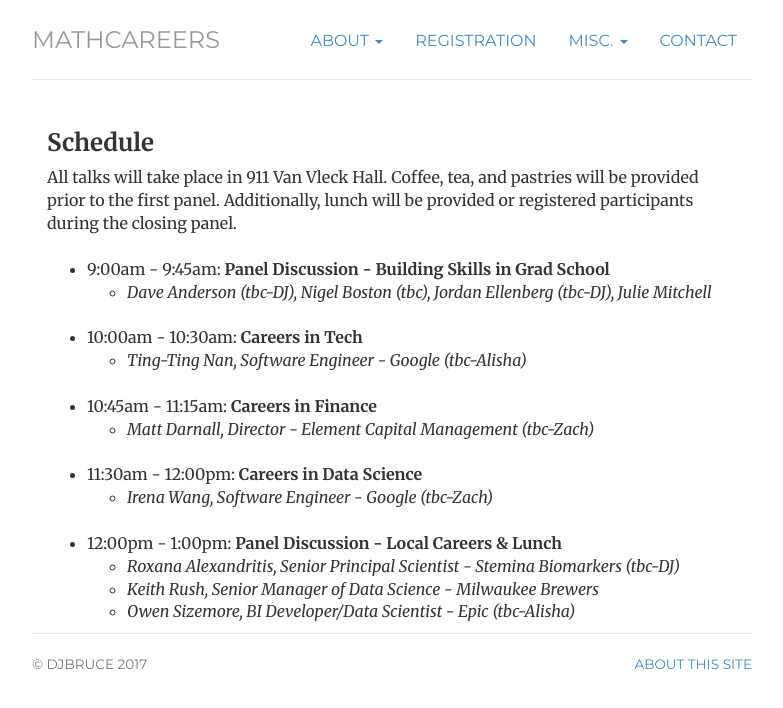
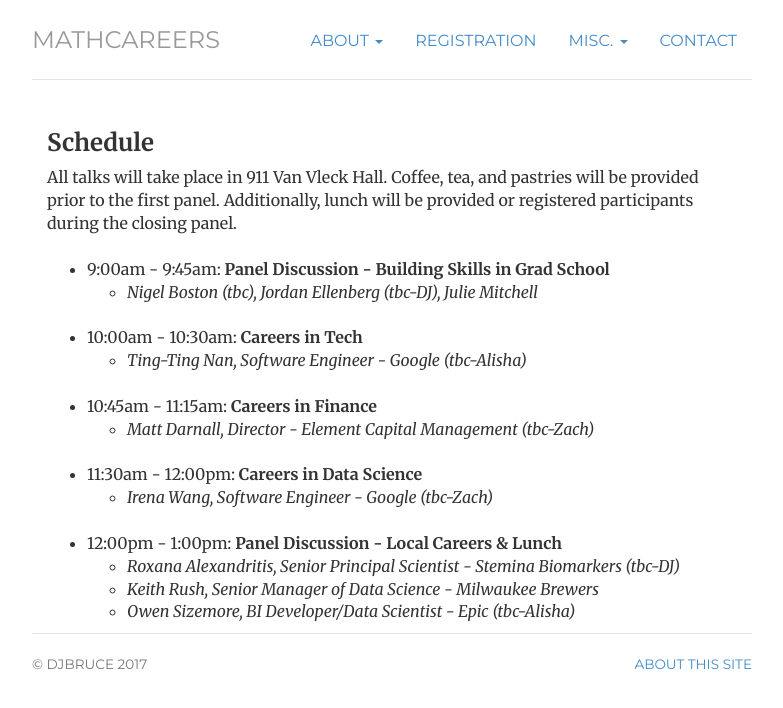
Before and after one commit to julietteBruce/MathCareers, a Jekyll site: the page built from schedule/index.html, in a window 1280 px wide. Shown: the top 708 px of the page, without its empty margins (248-1031 px from the left). Built offline with Jekyll 4.4.1, drawn with Linux system fonts in a browser that asks for light colours.

Commit message:
Speakers

```diff
--- a/schedule/index.html
+++ b/schedule/index.html
@@ -13,7 +13,7 @@ All talks will take place in 911 Van Vleck Hall. Coffee, tea, and pastries will
 <br>
 	<li>9:00am - 9:45am: <b>Panel Discussion - Building Skills in Grad School</b></li>
 		<ul>
-			<li><i>Dave Anderson (tbc-DJ), Nigel Boston (tbc), Jordan Ellenberg (tbc-DJ), Julie Mitchell</i></li>
+			<li><i>Nigel Boston (tbc), Jordan Ellenberg (tbc-DJ), Julie Mitchell</i></li>
 		</ul>
 	<br>
 	<li>10:00am - 10:30am: <b>Careers in Tech</b></li>
```
